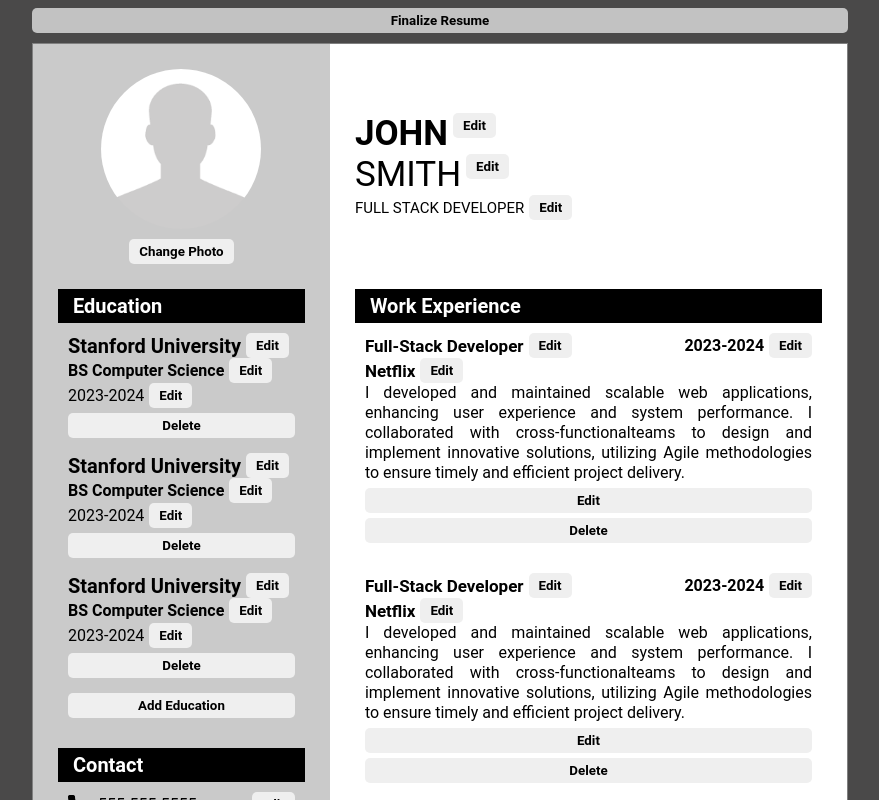
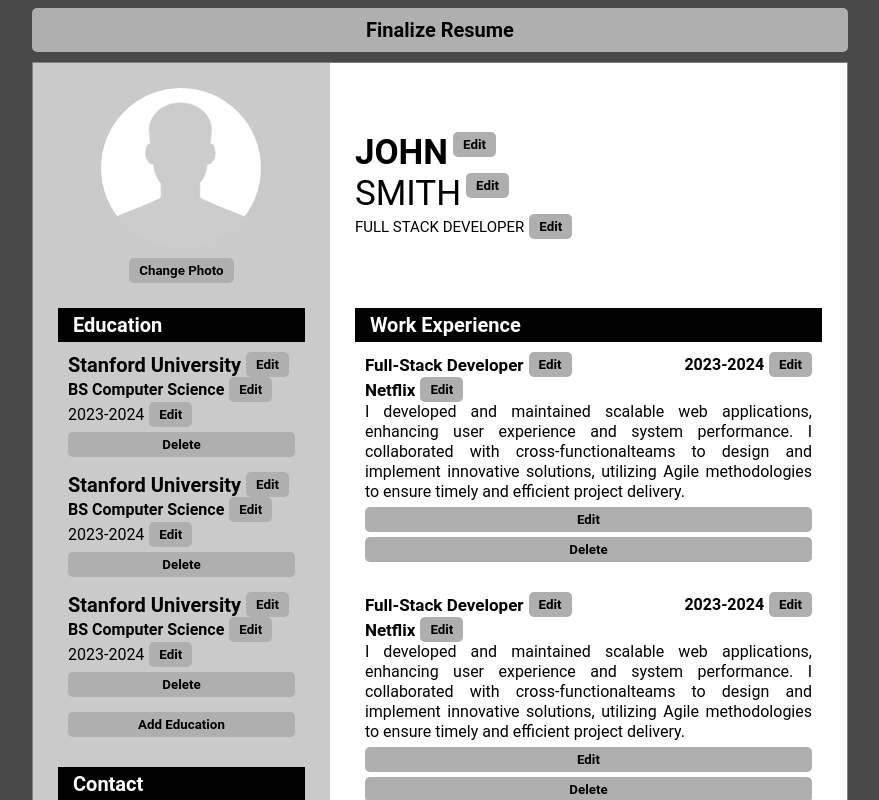
Before and after one commit to Jaizzer/swift-cv, a React (Vite) app: page / in a window 1280 px wide. Shown: the top 800 px of the page, without its empty margins (200-1079 px from the left). Built offline with nearby package versions, Linux system fonts and the light colour scheme.

Commit message:
feat: Increase button contrast

```diff
--- a/src/index.css
+++ b/src/index.css
@@ -477,3 +477,14 @@ body {
 .document {
     background-color: white;
 }
+
+
+#root > button {
+    padding: 10px;
+    font-size: 20px;
+}
+
+#root button {
+    background-color: #afafaf;
+    color: black;
+}
```
